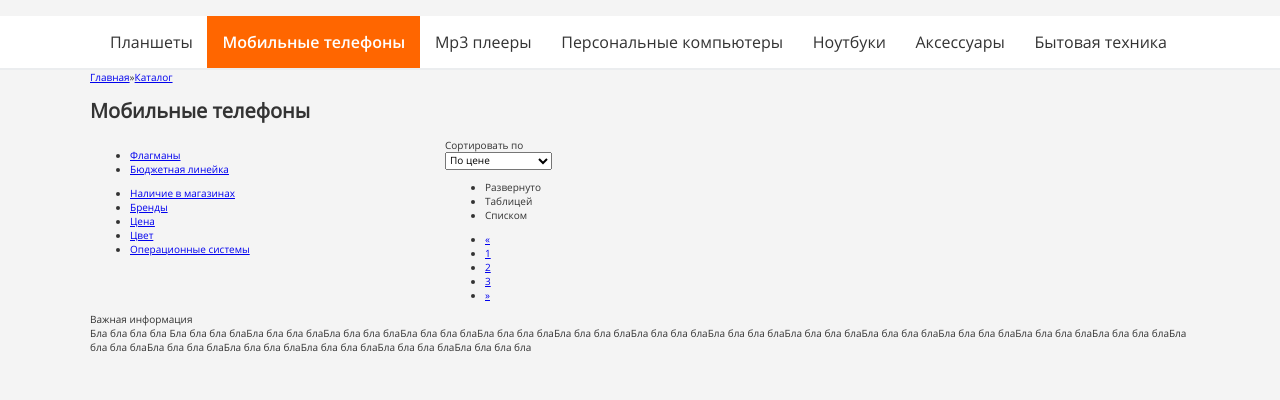
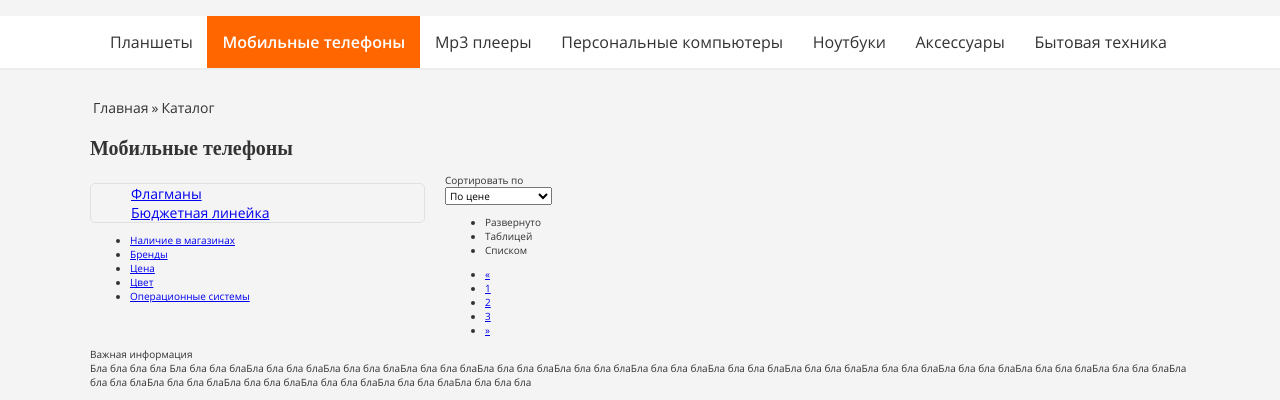
Before and after one commit to ArtDanshin/LoftSchool_Shop, a website: page app/index.html in a window 1280 px wide. Shown: the part 158-558 px from the top of the page. Drawn offline with nearby package versions, Linux system fonts and the light colour scheme; a web font is replaced by a local one.

Commit message:
Сделаны путь и Title основного блока страниц

```diff
--- a/app/css/main.css
+++ b/app/css/main.css
@@ -206,6 +206,7 @@ body {
 	background-color: #FFFFFF;
 	height: 52px;
 	border-bottom: 2px #ebedef solid;
+	margin-bottom: 28px;
 }
 .navigation-list {
 	margin: 0;
@@ -245,7 +246,28 @@ body {
 	background-color: #f4f4f4;
 	height: 100%;
 }
+.page-path {
+	font-family: OpenSans_Regular;
+	font-size: 1.4em;
+	color: #333333;
+	margin-bottom: 20px;
+}
+.page-path__link {
+	text-decoration: none;
+	color: #333333;
+	margin: 0 3px;
+}
+.page-path__link:hover {
+	color: #ff6600;
+	text-decoration: underline;
+}
+.page-title {
 
+}
+.page-title__h1 {
+	font-family: OpenSans_Bold;
+	font-size: 2.0em;
+}
 /* Основной блок - Левая колонка */
 .main-content-left {
 	float: left;
@@ -256,6 +278,20 @@ body {
 .main-content-right {
 	float: right;
 	width: 745px;
+}
+.category-upper {
+	border: 1px #dee1e4 solid;
+	border-radius: 5px;
+	width: 100%;
+	box-sizing: border-box;
+}
+.category-upper__item {
+	list-style: none;
+	width: 100%;
+}
+.category-upper-item__link {
+	font-family: OpenSans_Regular;
+	font-size: 1.4em;
 }
 
 /* Блок информации */
--- a/app/markups/_pages/index.jade
+++ b/app/markups/_pages/index.jade
@@ -74,7 +74,7 @@ html(lang="ru-Ru")
 						.page-path
 							a(href="#").page-path__link Главная
 							&raquo;
-							a(href="#").page-path_link Каталог
+							a(href="#").page-path__link Каталог
 						.page-title
 							h1.page-title__h1 Мобильные телефоны
 						.main-content-left
```
Also changed, not shown: app/index.html.
